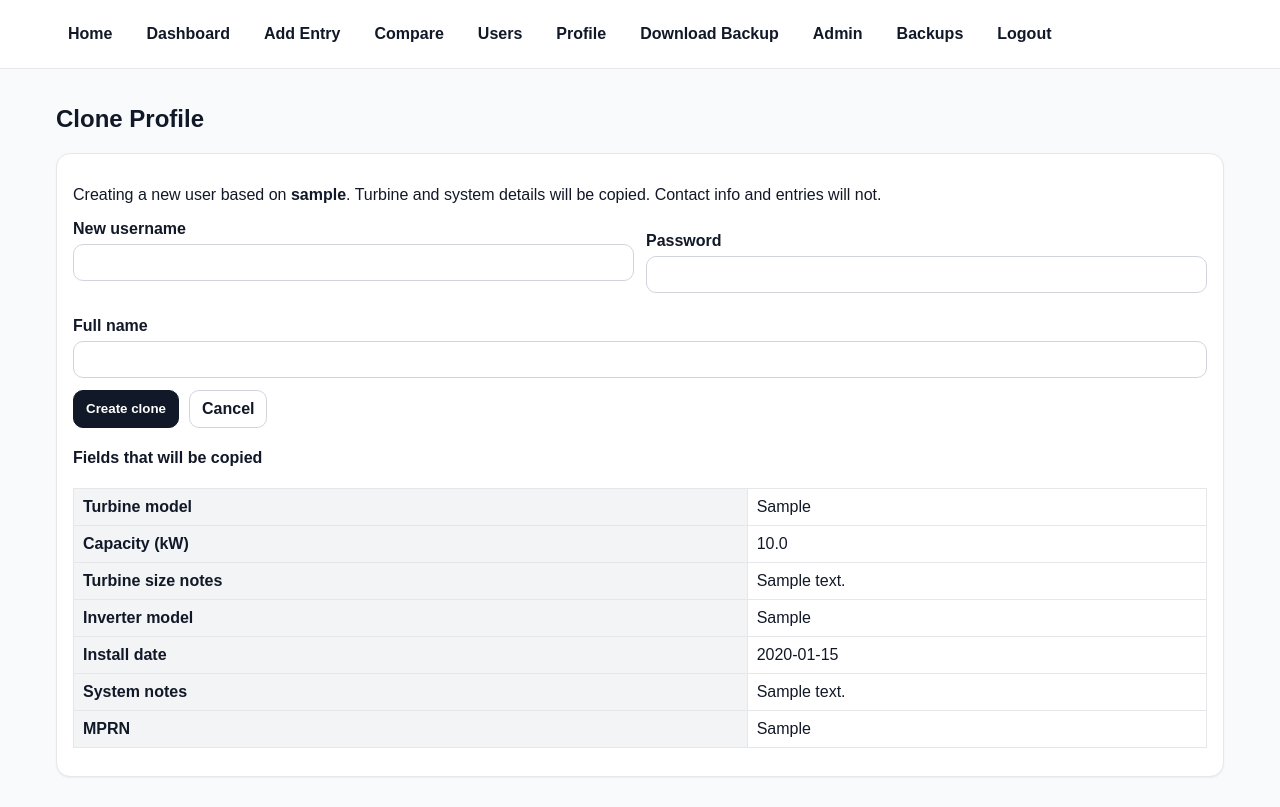
After one commit to Gadge64/turbine-tracker, a Flask app: page /admin/users/1/clone in a window 1280 px wide. The commit adds this page. Run offline with Flask 3, Linux system fonts and the light colour scheme; the visitor is signed in with stand-in values (Sample User, id 1); tables that the repository leaves empty hold one stand-in row (values such as "Sample post"); some libraries are stand-ins or nearby versions.

Commit message:
Add MPRN field, clone/rename profile, import user selector

```diff
--- a/app.py
+++ b/app.py
@@ -52,6 +52,8 @@ class User(db.Model):
     town_city = db.Column(db.String(100), nullable=True)
     county = db.Column(db.String(100), nullable=True)
     eircode = db.Column(db.String(20), nullable=True)
+
+    mprn = db.Column(db.String(20), nullable=True)
 
     share_phone_public = db.Column(db.Integer, nullable=False, default=0)
     share_address_public = db.Column(db.Integer, nullable=False, default=0)
@@ -165,6 +167,7 @@ def ensure_user_schema_sqlite() -> None:
         "town_city": "TEXT",
         "county": "TEXT",
         "eircode": "TEXT",
+        "mprn": "TEXT",
         "share_phone_public": "INTEGER",
         "share_address_public": "INTEGER",
         "turbine_model": "TEXT",
@@ -677,6 +680,7 @@ def edit_profile():
         user.town_city = (request.form.get("town_city") or "").strip() or None
         user.county = (request.form.get("county") or "").strip() or None
         user.eircode = (request.form.get("eircode") or "").strip() or None
+        user.mprn = (request.form.get("mprn") or "").strip() or None
         user.share_phone_public = parse_checkbox(request.form, "share_phone_public")
         user.share_address_public = parse_checkbox(request.form, "share_address_public")
         user.turbine_model = (request.form.get("turbine_model") or "").strip() or None
@@ -855,19 +859,27 @@ def import_csv_template():
 def import_csv():
     user = get_current_user()
 
+    all_users = User.query.order_by(User.username.asc()).all() if user.is_admin else None
+
     if request.method == "GET":
-        return render_template("import_csv.html")
+        return render_template("import_csv.html", all_users=all_users, selected_user_id=user.id)
+
+    if user.is_admin:
+        target_user_id = parse_int_field(request.form, "target_user_id") or user.id
+        target_user = db.session.get(User, target_user_id) or user
+    else:
+        target_user = user
 
     file = request.files.get("csv_file")
     if not file or not file.filename:
         flash("No file selected.", "danger")
-        return render_template("import_csv.html")
+        return render_template("import_csv.html", all_users=all_users, selected_user_id=target_user.id)
 
     try:
         content = file.read().decode("utf-8-sig")
     except UnicodeDecodeError:
         flash("Could not read file — make sure it is UTF-8 encoded.", "danger")
-        return render_template("import_csv.html")
+        return render_template("import_csv.html", all_users=all_users, selected_user_id=target_user.id)
 
     reader = csv.DictReader(StringIO(content))
     imported = 0
@@ -890,7 +902,7 @@ def import_csv():
             errors.append(f"Row {i}: month must be between 1 and 12.")
             continue
 
-        if find_duplicate_entry(user.id, year, month):
+        if find_duplicate_entry(target_user.id, year, month):
             skipped_dup += 1
             continue
 
@@ -904,7 +916,7 @@ def import_csv():
         e_mon = col("e_mon_kwh")
         inverter_manual = col("inverter_total_kwh")
         entry = TurbineEntry(
-            user_id=user.id,
+            user_id=target_user.id,
             year=year,
             month=month,
             date=datetime.date(year, month, 1),
@@ -913,7 +925,7 @@ def import_csv():
             export_start_kwh=col("export_start_kwh"),
             export_end_kwh=col("export_end_kwh"),
             used_from_wind_kwh=col("used_from_wind_kwh_override") or col("used_from_wind_kwh"),
-            inverter_total_kwh=inverter_manual if inverter_manual is not None else auto_inverter_total_kwh(user.id, year, month, e_mon),
+            inverter_total_kwh=inverter_manual if inverter_manual is not None else auto_inverter_total_kwh(target_user.id, year, month, e_mon),
             e_mon_kwh=e_mon,
             tariff_rate=col("tariff_rate"),
             co2_kg=col("co2_kg"),
@@ -998,6 +1010,59 @@ def admin_reset_password(user_id: int):
     return render_template("admin_reset_password.html", target_user=target_user)
 
 
+@app.route("/admin/users/<int:user_id>/rename", methods=["GET", "POST"])
+@admin_required
+def admin_rename_user(user_id: int):
+    target_user = db.get_or_404(User, user_id)
+    if request.method == "POST":
+        new_username = (request.form.get("username") or "").strip()
+        if not new_username:
+            flash("Username is required.", "danger")
+            return render_template("admin_rename_user.html", target_user=target_user)
+        if User.query.filter(User.username == new_username, User.id != user_id).first():
+            flash("That username is already taken.", "danger")
+            return render_template("admin_rename_user.html", target_user=target_user)
+        target_user.username = new_username
+        db.session.commit()
+        flash(f"Username updated to {new_username}.", "success")
+        return redirect(url_for("admin_users"))
+    return render_template("admin_rename_user.html", target_user=target_user)
+
+
+@app.route("/admin/users/<int:user_id>/clone", methods=["GET", "POST"])
+@admin_required
+def admin_clone_user(user_id: int):
+    source = db.get_or_404(User, user_id)
+    if request.method == "POST":
+        new_username = (request.form.get("username") or "").strip()
+        password = request.form.get("password") or ""
+        full_name = (request.form.get("full_name") or "").strip() or None
+        if not new_username or not password:
+            flash("Username and password are required.", "danger")
+            return render_template("admin_clone_user.html", source=source)
+        if User.query.filter_by(username=new_username).first():
+            flash("Username already exists.", "danger")
+            return render_template("admin_clone_user.html", source=source)
+        new_user = User(
+            username=new_username,
+            password_hash=generate_password_hash(password),
+            is_admin=0,
+            full_name=full_name,
+            turbine_model=source.turbine_model,
+            turbine_capacity_kw=source.turbine_capacity_kw,
+            turbine_size_notes=source.turbine_size_notes,
+            inverter_model=source.inverter_model,
+            install_date=source.install_date,
+            system_notes=source.system_notes,
+            mprn=source.mprn,
+        )
+        db.session.add(new_user)
+        db.session.commit()
+        flash(f"User {new_username} created as a clone of {source.username}.", "success")
+        return redirect(url_for("admin_users"))
+    return render_template("admin_clone_user.html", source=source)
+
+
 @app.route("/admin/users/<int:user_id>/add-entry", methods=["GET", "POST"])
 @admin_required
 def admin_add_entry(user_id: int):
--- /dev/null
+++ b/templates/admin_clone_user.html
@@ -0,0 +1,29 @@
+{% extends "base.html" %}
+{% block content %}
+<h2>Clone Profile</h2>
+<div class="card">
+  <p>Creating a new user based on <strong>{{ source.username }}</strong>. Turbine and system details will be copied. Contact info and entries will not.</p>
+  <form method="post">
+    <input type="hidden" name="csrf_token" value="{{ csrf_token() }}">
+    <div class="form-grid two stack">
+      <div><label>New username</label><input name="username" required></div>
+      <div><label>Password</label><input type="password" name="password" required></div>
+      <div class="span-2"><label>Full name</label><input name="full_name"></div>
+    </div>
+    <div class="actions-row">
+      <button type="submit">Create clone</button>
+      <a class="button-link btn-secondary" href="{{ url_for('admin_users') }}">Cancel</a>
+    </div>
+  </form>
+  <h4>Fields that will be copied</h4>
+  <table><tbody>
+    <tr><th>Turbine model</th><td>{{ source.turbine_model or "—" }}</td></tr>
+    <tr><th>Capacity (kW)</th><td>{{ source.turbine_capacity_kw or "—" }}</td></tr>
+    <tr><th>Turbine size notes</th><td>{{ source.turbine_size_notes or "—" }}</td></tr>
+    <tr><th>Inverter model</th><td>{{ source.inverter_model or "—" }}</td></tr>
+    <tr><th>Install date</th><td>{{ source.install_date or "—" }}</td></tr>
+    <tr><th>System notes</th><td>{{ source.system_notes or "—" }}</td></tr>
+    <tr><th>MPRN</th><td>{{ source.mprn or "—" }}</td></tr>
+  </tbody></table>
+</div>
+{% endblock %}
--- a/templates/edit_profile.html
+++ b/templates/edit_profile.html
@@ -12,6 +12,7 @@
 <div><label>Town/City</label><input name="town_city" value="{{ user.town_city or '' }}"></div>
 <div><label>County</label><input name="county" value="{{ user.county or '' }}"></div>
 <div><label>Eircode</label><input name="eircode" value="{{ user.eircode or '' }}"></div>
+<div><label>MPRN</label><input name="mprn" value="{{ user.mprn or '' }}"></div>
 <div><label>Privacy</label><label><input type="checkbox" name="share_phone_public" {% if user.share_phone_public %}checked{% endif %}> Show phone</label><label><input type="checkbox" name="share_address_public" {% if user.share_address_public %}checked{% endif %}> Show address</label></div>
 <div><label>Turbine model</label><input name="turbine_model" value="{{ user.turbine_model or '' }}"></div>
 <div><label>Turbine capacity (kW)</label><input type="number" step="any" name="turbine_capacity_kw" value="{{ user.turbine_capacity_kw if user.turbine_capacity_kw is not none else '' }}"></div>
--- a/templates/profile.html
+++ b/templates/profile.html
@@ -11,6 +11,7 @@
 <tr><th>Name</th><td>{{ user.full_name or "—" }}</td></tr>
 <tr><th>Phone</th><td>{{ user.phone_number or "—" }}</td></tr>
 <tr><th>Address</th><td>{{ user.address_line1 or "" }} {{ user.address_line2 or "" }} {{ user.town_city or "" }} {{ user.county or "" }} {{ user.eircode or "" }}</td></tr>
+<tr><th>MPRN</th><td>{{ user.mprn or "—" }}</td></tr>
 <tr><th>Turbine model</th><td>{{ user.turbine_model or "—" }}</td></tr>
 <tr><th>Capacity</th><td>{{ user.turbine_capacity_kw or "—" }}</td></tr>
 <tr><th>Inverter</th><td>{{ user.inverter_model or "—" }}</td></tr>
--- a/templates/user_detail.html
+++ b/templates/user_detail.html
@@ -8,6 +8,7 @@
 <tr><th>Name</th><td>{{ u.full_name or "—" }}</td></tr>
 <tr><th>Phone</th><td>{% if can_view_phone %}{{ u.phone_number or "—" }}{% else %}—{% endif %}</td></tr>
 <tr><th>Address</th><td>{% if can_view_address %}{{ u.address_line1 or "" }} {{ u.address_line2 or "" }} {{ u.town_city or "" }} {{ u.county or "" }} {{ u.eircode or "" }}{% else %}—{% endif %}</td></tr>
+<tr><th>MPRN</th><td>{% if can_view_address %}{{ u.mprn or "—" }}{% else %}—{% endif %}</td></tr>
 <tr><th>Turbine</th><td>{{ u.turbine_model or "—" }}</td></tr>
 <tr><th>Capacity</th><td>{{ u.turbine_capacity_kw or "—" }}</td></tr>
 <tr><th>Service notes</th><td class="note-cell">{{ u.service_notes or "" }}</td></tr>
```
Also changed, not shown: templates/admin_rename_user.html (added, +17 -0 lines), templates/admin_users.html (+7 -2 lines), templates/import_csv.html (+10 -0 lines).
